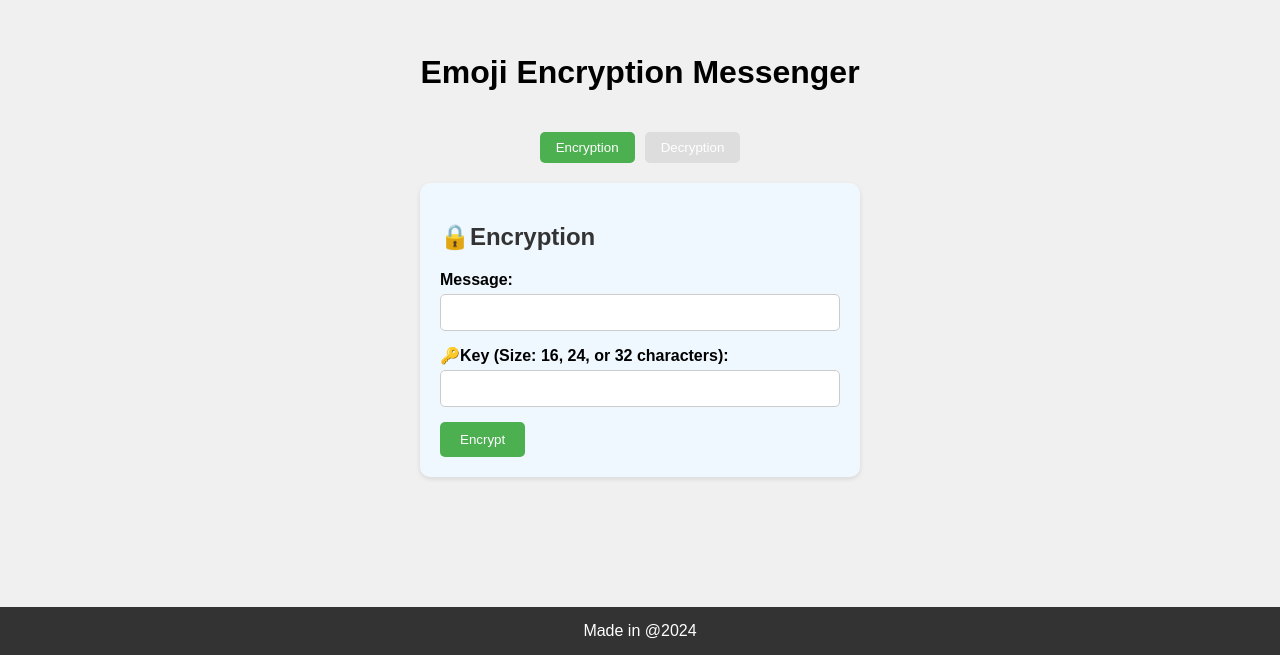
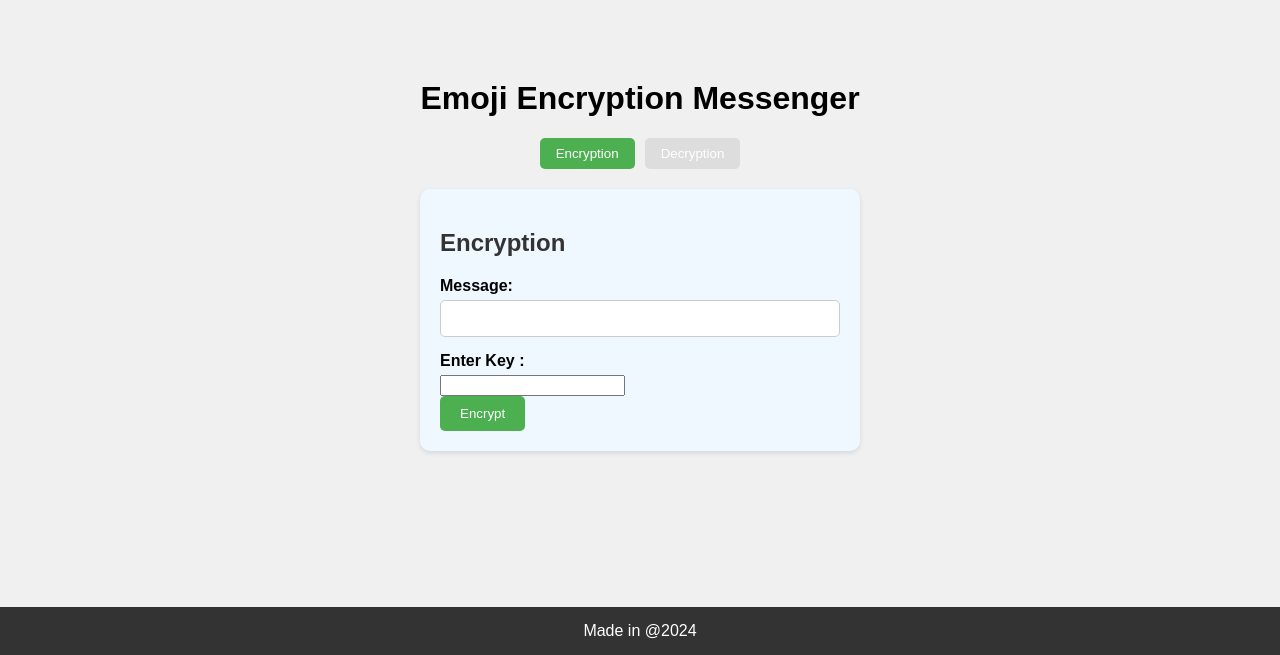
Before and after one commit to Shankar2801/EmojiEncryptionAes, a React (Create React App) app: page / in a window 1280 px wide. Shown: the part 145-800 px from the top of the page. Built offline with nearby package versions, Linux system fonts and the light colour scheme.

Commit message:
Update App.js

```diff
--- a/src/App.js
+++ b/src/App.js
@@ -1,4 +1,4 @@
-import React, { useState } from 'react';
+import React, { useState, useEffect, useRef } from 'react';
 import CryptoJS from 'crypto-js';
 import './App.css';
 
@@ -14,6 +14,10 @@ const emojiMap = {
   '=': '🗒'
 };
 
+
+
+
+
 function App() {
   const [message, setMessage] = useState('');
   const [key, setKey] = useState('');
@@ -22,8 +26,8 @@ function App() {
   const [decryptedMessage, setDecryptedMessage] = useState('');
   const [error, setError] = useState('');
   const [manualEncryptedInput, setManualEncryptedInput] = useState('');
-  const [isEncryptionView, setIsEncryptionView] = useState(true); // Toggle view
-
+  const [isEncryptionView, setIsEncryptionView] = useState(true);
+  const headerRef = useRef(null);
 
   const handleEncrypt = () => {
     try {
@@ -74,15 +78,26 @@ function App() {
     }
   };
 
-  return (
+  useEffect(() => {
+    const header = headerRef.current;
+    if (header) {
+      header.style.animation = 'moveHeader 10s linear infinite';
+    }
 
 
 
+    return () => {
+      if (header) {
+        header.style.animation = '';
+      }
+    };
+  }, []);
+
+  return (
   <div className="container">
-
-      <div className="head">
+      <header className="header" ref={headerRef}>
         <h1>Emoji Encryption Messenger</h1>
-      </div>
+      </header>
 
       <div className="toggle-buttons">
         <button
@@ -102,7 +117,7 @@ function App() {
       <div className={`content ${isEncryptionView ? 'show-encryption' : 'show-decryption'}`}>
         {isEncryptionView ? (
           <div className="encryption-section">
-            <h2>🔒Encryption</h2>
+            <h2> Encryption</h2>
             <div>
               <label htmlFor="message-encrypt">Message:</label>
               <input
@@ -113,13 +128,14 @@ function App() {
               />
             </div>
             <div>
-              <label htmlFor="key-encrypt">🔑Key (Size: 16, 24, or 32 characters):</label>
+            <label htmlFor="key-encrypt"> Enter Key :</label>
             <input
-                type="text"
+              type="password"
               id="key-encrypt"
               value={key}
               onChange={(e) => setKey(e.target.value)}
             />
+
           </div>
             <button onClick={handleEncrypt}>Encrypt</button>
 
@@ -127,14 +143,21 @@ function App() {
               <div>
                 <h3>Encrypted Message (Emojis):</h3>
                 <p>{encryptedEmojis}</p>
-                <button onClick={() => copyToClipboard(encryptedEmojis)}>Copy Encrypted Message</button>
-                <button onClick={() => shareMessage(encryptedEmojis)}>Share Encrypted Message</button>
+                <button onClick={() => copyToClipboard(encryptedEmojis)}>
+                  Copy message
+                </button>
+
+                <button onClick={() => shareMessage(encryptedEmojis)}>
+                  Share message
+                </button>
               </div>
             )}
+            {/* Error message display */}
+            {error && <p style={{ color: 'red' }}>{error}</p>}
           </div>
         ) : (
           <div className="decryption-section">
-            <h2>🔓Decryption</h2>
+            <h2> Decryption</h2>
             <div>
               <label htmlFor="encrypted-message-decrypt">Encrypted Message (Emojis):</label>
               <textarea
@@ -144,9 +167,9 @@ function App() {
               />
             </div>
             <div>
-              <label htmlFor="key-decrypt">🔑Decryption Key:</label>
+              <label htmlFor="key-decrypt"> Decryption Key:</label>
               <input
-                type="text"
+                type="password"
                 id="key-decrypt"
                 value={decryptionKey}
                 onChange={(e) => setDecryptionKey(e.target.value)}
@@ -156,11 +179,13 @@ function App() {
 
             {decryptedMessage && (
               <div>
-                <h3>Decrypted Message:</h3>
+                <h4>Decrypted Message:</h4>
                 <p>{decryptedMessage}</p>
                 <button onClick={() => copyToClipboard(decryptedMessage)}>Copy Decrypted Message</button>
               </div>
             )}
+            {/* Error message display */}
+            {error && <p style={{ color: 'red' }}>{error}</p>}
           </div>
         )}
 
@@ -169,7 +194,7 @@ function App() {
         <p>Made in @{new Date().getFullYear()}</p>
       </footer>
 
-      {error && <p style={{ color: 'red' }}>{error}</p>}
+
     </div>
   );
 }
```
Lines whose indentation alone changed are shown as unchanged.
